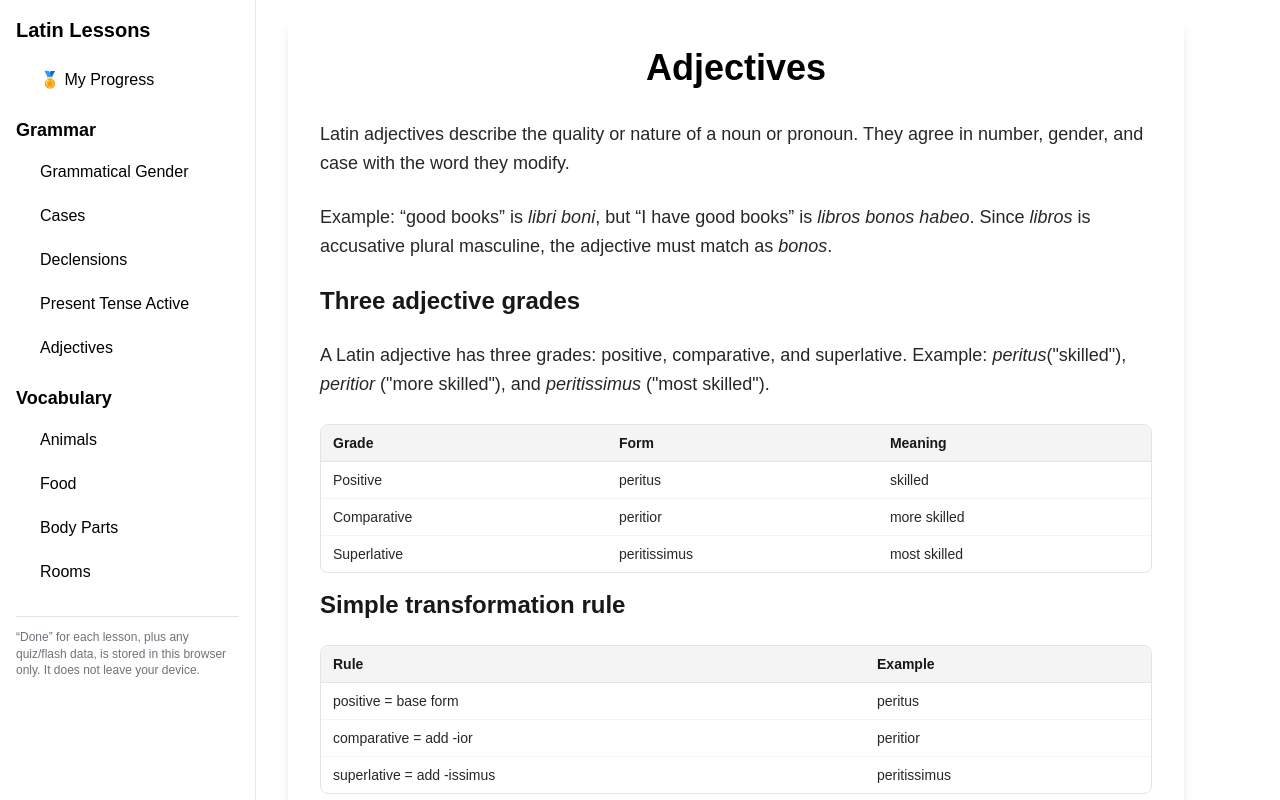
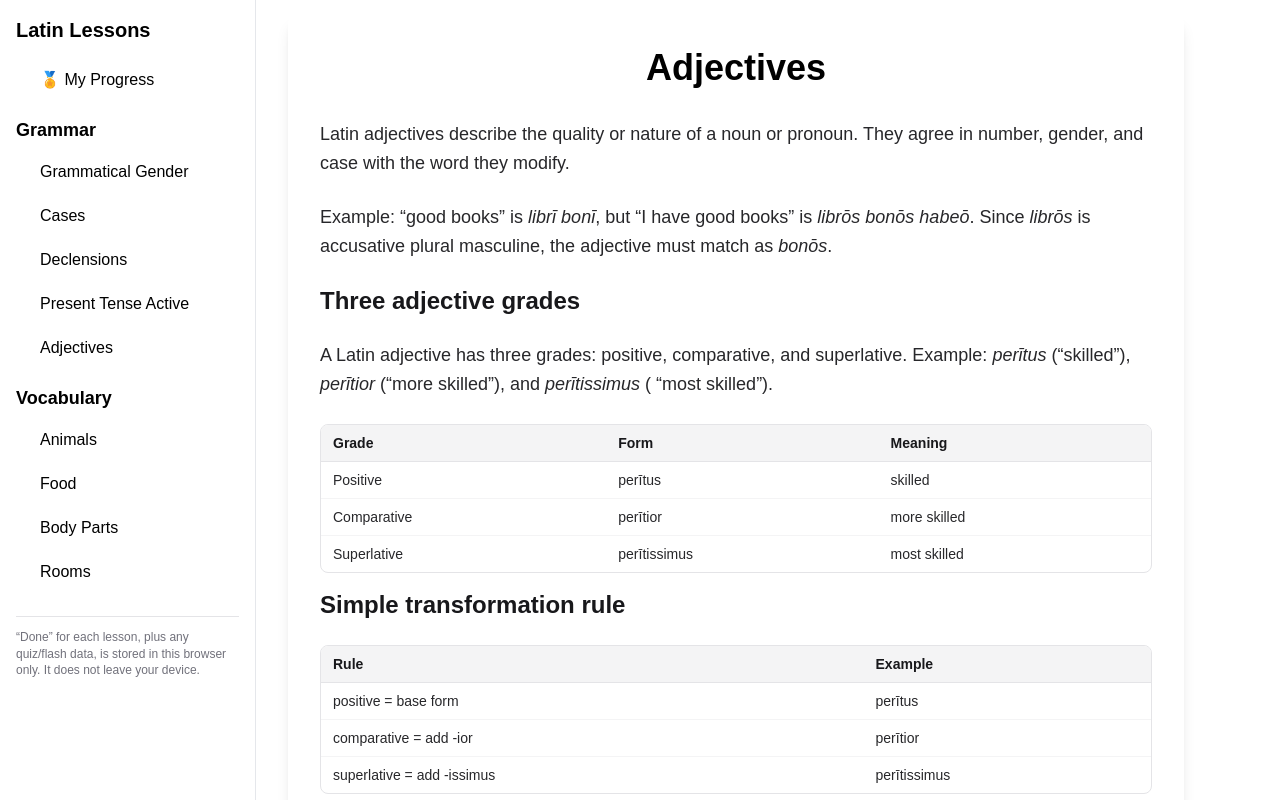
Before and after one commit to Qiong0312/latin_driller, a Next.js app: page /grammar/adjectives in a window 1280 px wide. Shown: the top 800 px of the page. Built offline with nearby package versions, Linux system fonts and the light colour scheme.

Commit message:
fix macrons

```diff
--- a/src/app/grammar/adjectives/page.tsx
+++ b/src/app/grammar/adjectives/page.tsx
@@ -41,21 +41,23 @@ export default function AdjectivesPage() {
           case with the word they modify.
         </p>
         <p>
-          Example: “good books” is <em>libri boni</em>, but “I have good books” is <em>libros bonos habeo</em>.
-          Since <em>libros</em> is accusative plural masculine, the adjective must match as <em>bonos</em>.
+          Example: &ldquo;good books&rdquo; is <em>librī bonī</em>, but &ldquo;I have good books&rdquo; is{' '}
+          <em>librōs bonōs habeō</em>. Since <em>librōs</em> is accusative plural masculine, the adjective must
+          match as <em>bonōs</em>.
         </p>
 
         <h2 className="text-2xl font-bold text-zinc-900 dark:text-zinc-50">Three adjective grades</h2>
         <p>
-          A Latin adjective has three grades: positive, comparative, and superlative. Example: <em>peritus</em>
-          ("skilled"), <em>peritior</em> ("more skilled"), and <em>peritissimus</em> ("most skilled").
+          A Latin adjective has three grades: positive, comparative, and superlative. Example: <em>perītus</em>{' '}
+          (&ldquo;skilled&rdquo;), <em>perītior</em> (&ldquo;more skilled&rdquo;), and <em>perītissimus</em> (
+          &ldquo;most skilled&rdquo;).
         </p>
         <DataTable
           headers={["Grade", "Form", "Meaning"]}
           rows={[
-            ["Positive", "peritus", "skilled"],
-            ["Comparative", "peritior", "more skilled"],
-            ["Superlative", "peritissimus", "most skilled"],
+            ["Positive", "perītus", "skilled"],
+            ["Comparative", "perītior", "more skilled"],
+            ["Superlative", "perītissimus", "most skilled"],
           ]}
         />
 
@@ -63,19 +65,20 @@ export default function AdjectivesPage() {
         <DataTable
           headers={["Rule", "Example"]}
           rows={[
-            ["positive = base form", "peritus"],
-            ["comparative = add -ior", "peritior"],
-            ["superlative = add -issimus", "peritissimus"],
+            ["positive = base form", "perītus"],
+            ["comparative = add -ior", "perītior"],
+            ["superlative = add -issimus", "perītissimus"],
           ]}
         />
 
         <p>
           When no direct comparison is being made, comparative and superlative can also carry intensity meanings:
-          <em>peritior</em> can mean "somewhat/rather skilled," and <em>peritissimus</em> can mean "very skilled."
+          <em> perītior</em> can mean &ldquo;somewhat/rather skilled,&rdquo; and <em>perītissimus</em> can mean
+          &ldquo;very skilled.&rdquo;
         </p>
         <p>
           The superlative can therefore indicate either the highest degree or simply a very high degree. For example,
-          <em> iustissimus</em> may mean both "the most just" and "very just."
+          <em> iūstissimus</em> may mean both &ldquo;the most just&rdquo; and &ldquo;very just.&rdquo;
         </p>
       </div>
 
--- a/src/app/grammar/adjectives/test/page.tsx
+++ b/src/app/grammar/adjectives/test/page.tsx
@@ -17,7 +17,7 @@ const questions = [
     correct: 1,
   },
   {
-    question: 'In libros bonos habeo, bonos agrees in:',
+    question: 'In librōs bonōs habeō, bonōs agrees in:',
     options: ['Only gender', 'Case, number, and gender', 'Only case', 'Tense'],
     correct: 1,
   },
@@ -37,53 +37,53 @@ const questions = [
     correct: 2,
   },
   {
-    question: 'Peritior can also mean:',
+    question: 'Perītior can also mean:',
     options: ['Most skilled', 'Somewhat skilled', 'Not skilled', 'Skilled only'],
     correct: 1,
   },
   {
-    question: 'Peritissimus can mean:',
+    question: 'Perītissimus can mean:',
     options: ['Very skilled or most skilled', 'Less skilled', 'Not skilled', 'Equal skill'],
     correct: 0,
   },
   {
-    question: 'Fill in the blank: Libros ____ habeo. (good books)',
-    options: ['boni', 'bonos', 'bona', 'bonum'],
+    question: 'Fill in the blank: Librōs ____ habeō. (good books)',
+    options: ['bonī', 'bonōs', 'bona', 'bonum'],
     correct: 1,
   },
   {
     question: 'Fill in the blank: Puella ____ est. (skilled girl)',
-    options: ['peritus', 'perita', 'peritam', 'peritos'],
+    options: ['perītus', 'perīta', 'perītam', 'perītōs'],
     correct: 1,
   },
   {
     question: 'Fill in the blank: Servum ____ video. (skilled slave)',
-    options: ['peritus', 'peritum', 'perita', 'peritos'],
+    options: ['perītus', 'perītum', 'perīta', 'perītōs'],
     correct: 1,
   },
   {
-    question: 'Fill in the blank: Librum ____ lego. (good book)',
-    options: ['boni', 'bonum', 'bonos', 'bona'],
+    question: 'Fill in the blank: Librum ____ legō. (good book)',
+    options: ['bonī', 'bonum', 'bonōs', 'bona'],
     correct: 1,
   },
   {
-    question: 'Fill in the blank: Puellas ____ video. (skilled girls)',
-    options: ['peritas', 'peritos', 'perita', 'peritus'],
+    question: 'Fill in the blank: Puellās ____ video. (skilled girls)',
+    options: ['perītās', 'perītōs', 'perīta', 'perītus'],
     correct: 0,
   },
   {
     question: 'Fill in the blank: Vir ____ est. (very skilled man)',
-    options: ['peritissimus', 'peritissimos', 'peritissimum', 'peritissima'],
+    options: ['perītissimus', 'perītissimōs', 'perītissimum', 'perītissima'],
     correct: 0,
   },
   {
-    question: 'Fill in the blank: Viros ____ video. (very skilled men)',
-    options: ['peritissimus', 'peritissimos', 'peritissima', 'peritissimum'],
+    question: 'Fill in the blank: Virōs ____ video. (very skilled men)',
+    options: ['perītissimus', 'perītissimōs', 'perītissima', 'perītissimum'],
     correct: 1,
   },
   {
-    question: 'Fill in the blank: Libri ____ sunt. (good books)',
-    options: ['bonum', 'bonos', 'boni', 'bonae'],
+    question: 'Fill in the blank: Librī ____ sunt. (good books)',
+    options: ['bonum', 'bonōs', 'bonī', 'bonae'],
     correct: 2,
   },
 ];
```
